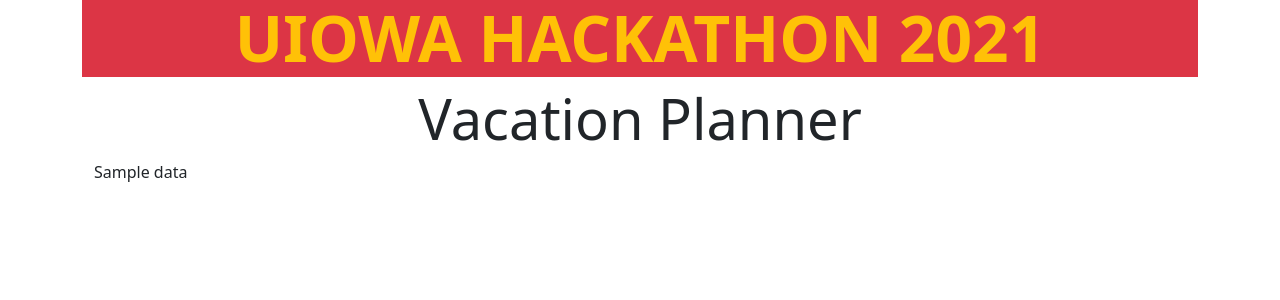
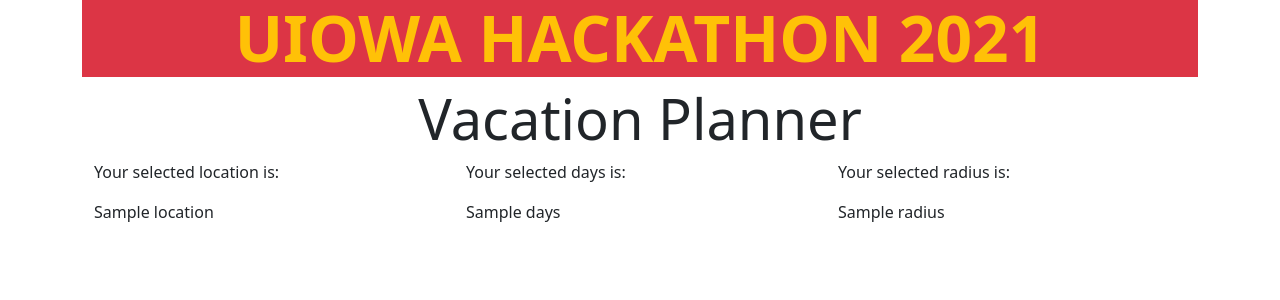
Before and after one commit to AidenPetersen/VacationPlanner, a Django app: template templates/analysis.html in a window 1280 px wide. Shown: the top 300 px of the page. Run offline with Django 3.2, Linux system fonts and the light colour scheme; the template is opened without the code that fills it: most values are stand-ins (such as "Sample title", 1, 10 or a date in 2020); some libraries are stand-ins or nearby versions.

Commit message:
updated view.py and analysis.html

```diff
--- a/main/views.py
+++ b/main/views.py
@@ -25,7 +25,9 @@
 def analysis(request):
     data = request.session['data']
     return render(request, 'analysis.html', {
-        'data': data,
+        'location': data['location'],
+        'days': data['days'],
+        'radius': data['radius']
     })
 
 
--- a/templates/analysis.html
+++ b/templates/analysis.html
@@ -1,7 +1,17 @@
 {% extends 'base.html' %}
 
 {% block body %}
-<div class = "container">
-    {{ data }}
+<div class = "container" >
+<div class="row align-items-start">
+    <div class = "col-sm-4">
+    <p>Your selected location is:</p>{{ location }}
+    </div>
+    <div class = "col-sm-4">
+    <p>Your selected days is:</p>{{ days }}
+    </div>
+    <div class = "col-sm-4">
+    <p>Your selected radius is:</p>{{ radius }}
+    </div>
+</div>
 </div>
 {% endblock %}
```
Also changed, not shown: db.sqlite3.
